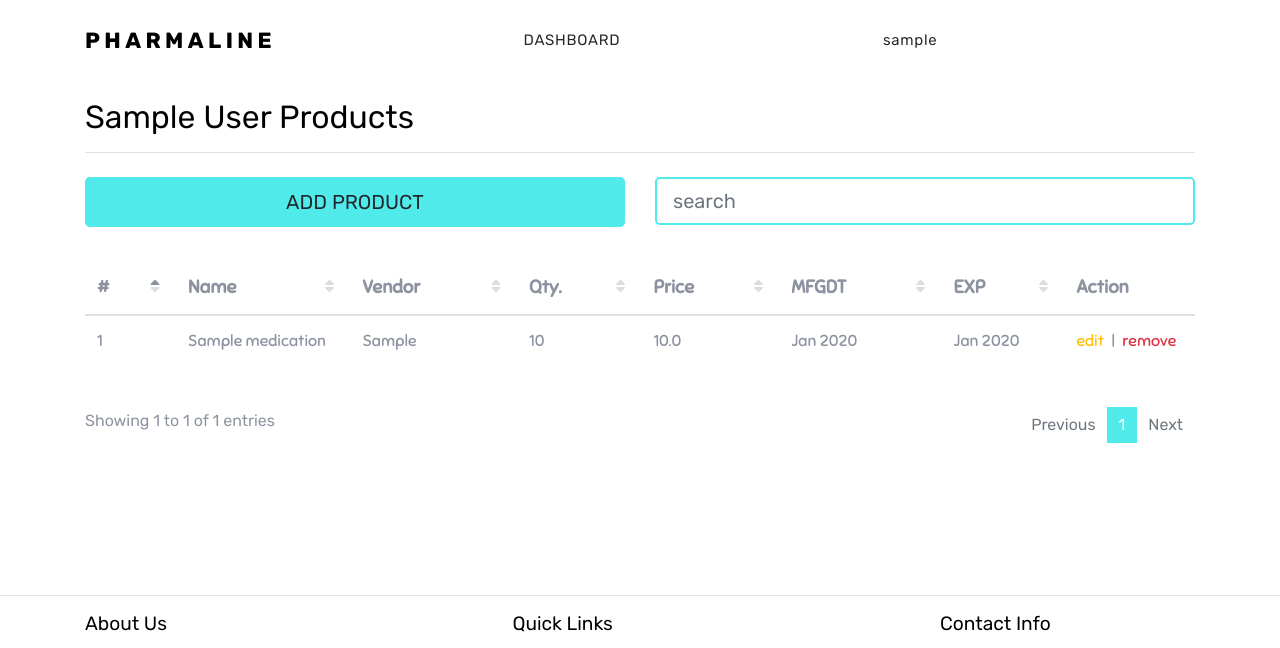
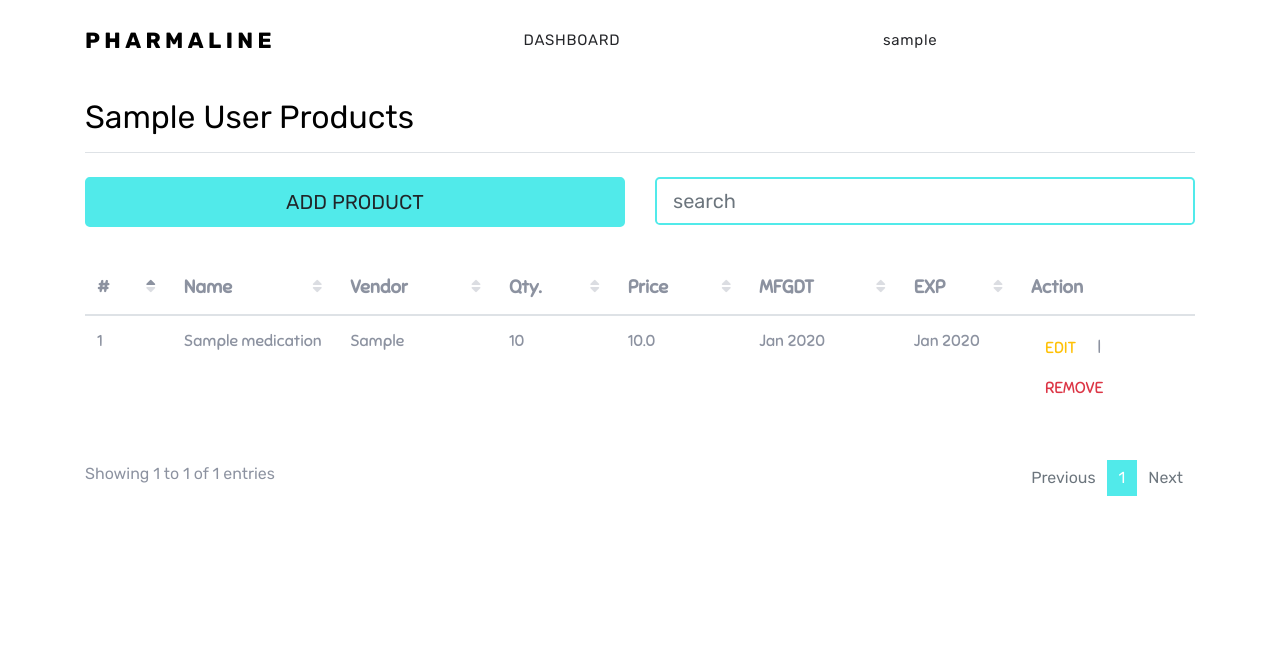
Before and after one commit to Eyu-Tes/pharmaline, a Django app: page /products/?user=pharmacy&id=1 in a window 1280 px wide. Shown: the top 648 px of the page. Run offline with Django 3.2, Linux system fonts and the light colour scheme; a user stored in the database is signed in; tables that the repository leaves empty hold one stand-in row (values such as "Sample post"); some libraries are stand-ins or nearby versions; some web fonts are replaced.

Commit message:
added an event handler function for pharmacy product delete btn

```diff
--- a/store/templates/store/pharmacy_products.html
+++ b/store/templates/store/pharmacy_products.html
@@ -6,6 +6,9 @@
     <link rel="stylesheet" href="{% static 'store/mdb/css/addons/datatables.min.css' %}">
     <link rel="stylesheet" href="{% static 'store/custom/css/list-page-style.css' %}">
 {% endblock page_specific_style %}
+
+{% block modal %}
+{% endblock modal %}
 
 {% block alert_msg %}
     {% include 'account/alert_msg.html' %}
@@ -54,14 +57,21 @@
                             <td>{{ product.expiry_date|date:"M Y" }}</td>
                             {% comment %} <td>{{ product.image }}</td> {% endcomment %}
                             <td>
-                            <a href="{% url 'store:product_update' user.pharmacy.id product.id %}" class="text-warning">edit</a>
+                                <a href="{% url 'store:product_update' user.pharmacy.id product.id %}" class="btn btn-link text-warning">edit</a>
                                 <span class="mx-1">|</span>
-                            <a href="{% url 'store:product_delete' user.pharmacy.id product.id %}" class="text-danger">remove</a>
+                                <button class="btn btn-link text-danger" onClick=deleteRecord({{product.id}})>remove</button>
+                                {% comment %} <a href="{% url 'store:product_delete' user.pharmacy.id product.id %}" class="text-danger">remove</a> {% endcomment %}
                             </td>
                         </tr>
                     {% endfor %}
                 </tbody>
             </table>
+        </div>
+    </div>
+    <!-- Modal -->
+    <div class="modal fade" id="modal">
+        <div class="modal-dialog" role="document">
+            <div class="modal-content"></div>
         </div>
     </div>
 {% endblock content %}
@@ -86,5 +96,19 @@
             });
             $('.dataTables_length').addClass('bs-select');
         });
+
+        function deleteRecord(prodId) {
+            var pharmacyId = "{{user.pharmacy.id}}";
+            $.ajax({
+                url: `/pharmacy/${pharmacyId}/product/${prodId}/delete/`,
+                type: 'get',
+                beforeSend: function() {
+                    $('#modal').modal('show');
+                },
+                success: function(data) {
+                    $("#modal .modal-content").html(data.confirm_delete_form);
+                }
+            });
+        }
     </script>
 {% endblock page_specific_script %}
```
Lines whose indentation alone changed are shown as unchanged.
